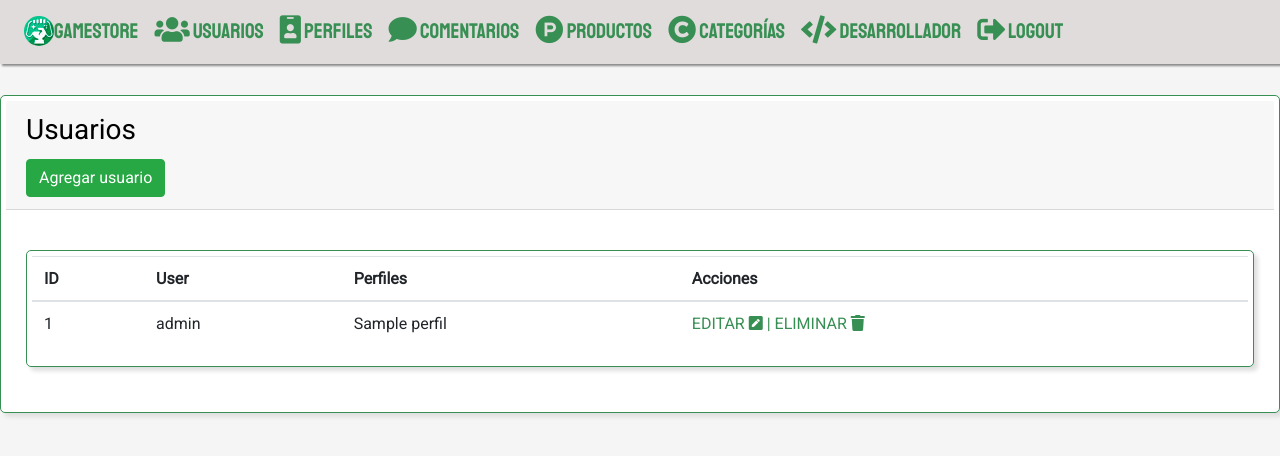
After one commit to Chobits91/Proyecto_ProduccionWeb, a PHP site: page /UsuariosListado.php in a window 1280 px wide. The commit adds this page. Shown: the top 456 px of the page. Run offline with PHP 8.4, Linux system fonts and the light colour scheme; data comes from the database, SQL or seed files in the repository; tables that the repository leaves empty hold one stand-in row (values such as "Sample post"); some libraries are stand-ins or nearby versions.

Commit message:
Reubicación de Usuarios en el BackEnd

```diff
--- a/FrontEnd/UsuariosForm.php
+++ b/BackEnd/UsuariosForm.php
@@ -90,9 +90,3 @@ $user = $bUser->getUser($id);
   <!-- /.content -->
 </div>
 <!-- /.content-wrapper -->
-
-<?php
-
-//include('footer.php');
-
-?>
--- /dev/null
+++ b/BackEnd/UsuariosListado.php
@@ -0,0 +1,88 @@
+<?php
+
+include('header.php');
+
+
+
+
+if (isset($_GET['del'])) {
+  $bUser->deleteUser($_GET['del']);
+  //redirect('UsuariosListado.php');
+}
+?>
+
+<!-- Content Wrapper. Contains page content -->
+<div class="content-wrapper">
+
+
+  <!-- Main content -->
+  <section class="content">
+
+    <!-- Default box -->
+    <div class="card">
+      <div class="card-header">
+        <h3 class="card-title">Usuarios
+          <!-- <a href="UsuariosForm.php">
+            <i class="fas fa-plus"></i>
+          </a> -->
+        </h3>
+        <div class="card-tools">
+          <a class="btn btn-success" href="UsuariosForm.php">Agregar usuario</a>
+          <!-- <button type="button" class="btn btn-tool" data-card-widget="collapse" title="Collapse">
+            <i class="fas fa-minus"></i>
+          </button>
+          <button type="button" class="btn btn-tool" data-card-widget="remove" title="Remove">
+            <i class="fas fa-times"></i>
+          </button> -->
+        </div>
+      </div>
+      <div class="card-body">
+        <div class="row">
+          <div class="col-12">
+            <div class="card">
+              <!-- /.card-header -->
+              <div class="card-body table-responsive p-0">
+                <table class="table table-hover text-nowrap">
+                  <thead>
+                    <tr>
+                      <th>ID</th>
+                      <!-- <th>Nombre</th> -->
+                      <th>User</th>
+                      <th>Perfiles</th>
+                      <th>Acciones</th>
+                    </tr>
+                  </thead>
+                  <tbody>
+                    <?php foreach ($bUser->getUsers() as $user) { ?>
+                      <tr>
+                        <td><?php echo $user->getIDUsuario() ?></td>
+                        <!-- <td><?php echo $user->getNombre()  ?></td> -->
+                        <td><?php echo $user->getUsuario()  ?></td>
+                        <td><?php echo implode(', ', array_map(function ($p) {
+                              return $p->getNombre();
+                            }, $user->getPerfiles()))  ?></td>
+                        <td>
+                          <a href="UsuariosForm.php?edit=<?php echo $user->getIDUsuario() ?>">EDITAR <i class="fas fa-pen-square"></i> | </a>
+                          <a href="UsuariosListado.php?del=<?php echo $user->getIDUsuario() ?>">ELIMINAR <i class="fas fa-trash"></i></a>
+                        </td>
+                      </tr>
+                    <?php } ?>
+
+                  </tbody>
+                </table>
+              </div>
+              <!-- /.card-body -->
+            </div>
+            <!-- /.card -->
+          </div>
+        </div>
+      </div>
+
+      <!-- /.card-footer-->
+    </div>
+    <!-- /.card -->
+
+  </section>
+  <!-- /.content -->
+</div>
+<!-- /.content-wrapper -->
```
Also changed, not shown: FrontEnd/UsuariosListado.php (deleted, +0 -88 lines).
